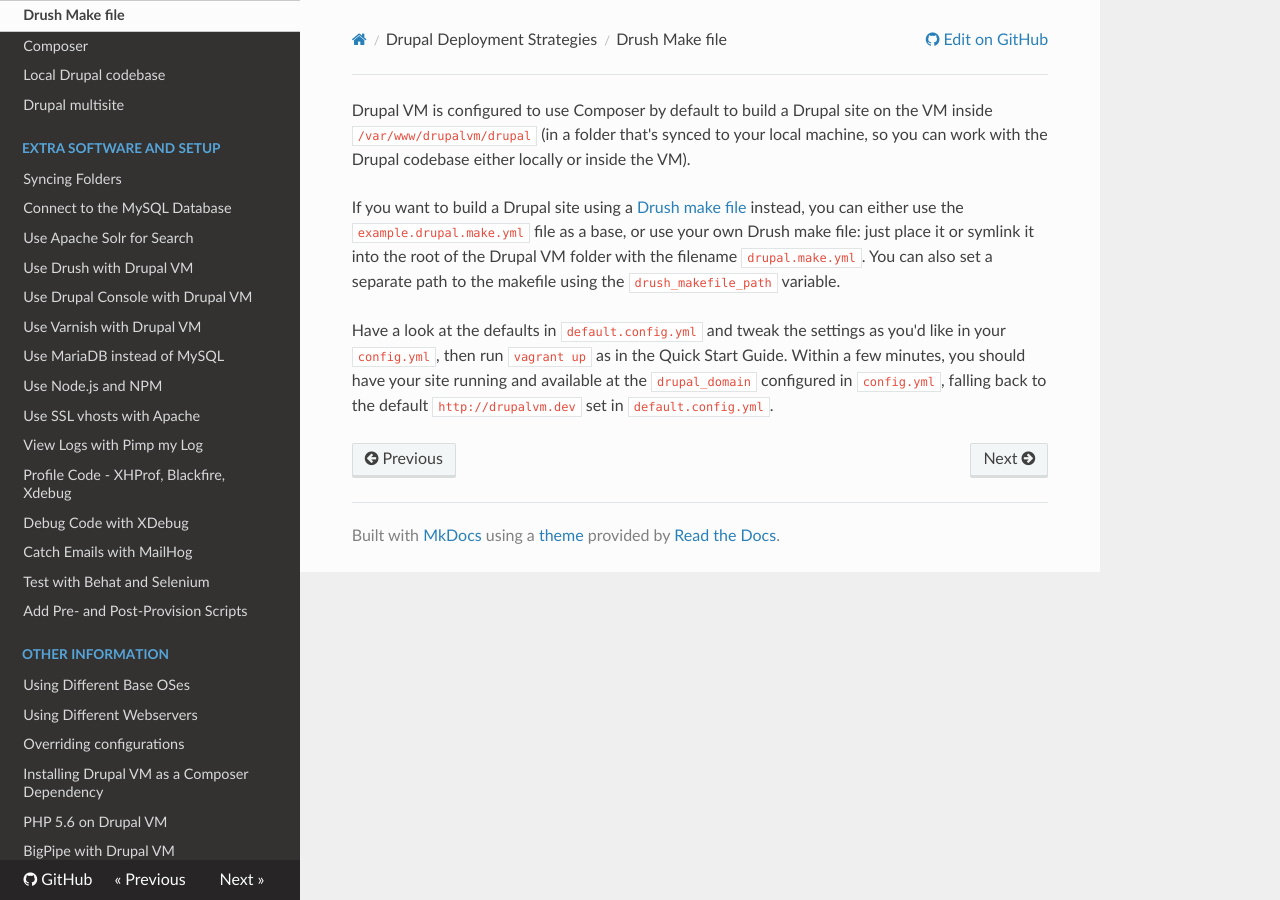
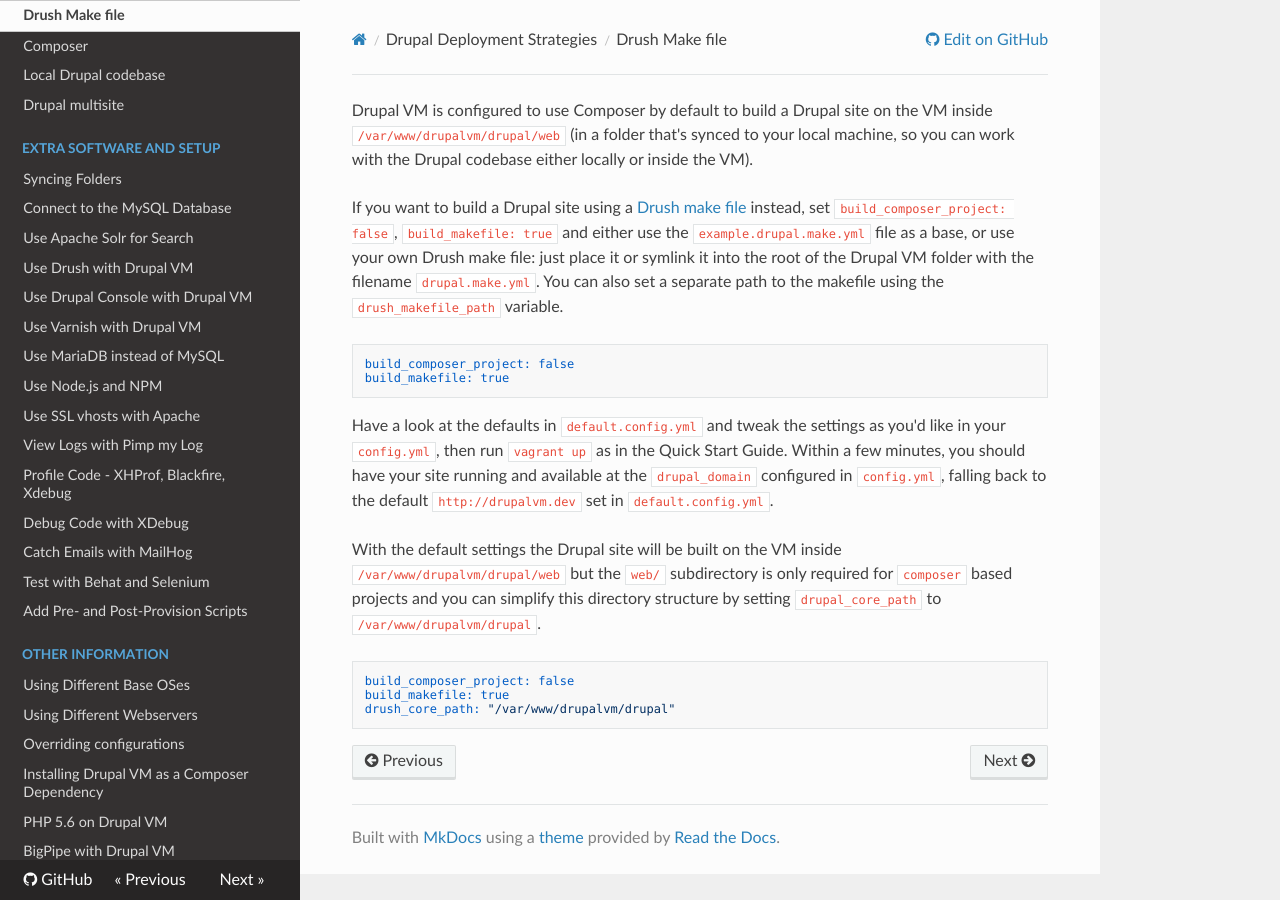
Before and after one commit to geerlingguy/drupal-vm, an MkDocs documentation site: the page built from docs/deployment/drush-make.md, in a window 1280 px wide. Built offline with MkDocs 1.6.1, drawn with Linux system fonts in a browser that asks for light colours; nearby versions of some CDN libraries; old or Windows-style settings are respelled for this version of MkDocs.

Commit message:
Issue #704: Expand some topics with more information

````diff
--- a/docs/deployment/drush-make.md
+++ b/docs/deployment/drush-make.md
@@ -1,5 +1,18 @@
-Drupal VM is configured to use Composer by default to build a Drupal site on the VM inside `/var/www/drupalvm/drupal` (in a folder that's synced to your local machine, so you can work with the Drupal codebase either locally or inside the VM).
+Drupal VM is configured to use Composer by default to build a Drupal site on the VM inside `/var/www/drupalvm/drupal/web` (in a folder that's synced to your local machine, so you can work with the Drupal codebase either locally or inside the VM).
 
-If you want to build a Drupal site using a [Drush make file](http://www.drush.org/en/master/make/) instead, you can either use the `example.drupal.make.yml` file as a base, or use your own Drush make file: just place it or symlink it into the root of the Drupal VM folder with the filename `drupal.make.yml`. You can also set a separate path to the makefile using the `drush_makefile_path` variable.
+If you want to build a Drupal site using a [Drush make file](http://www.drush.org/en/master/make/) instead, set `build_composer_project: false`, `build_makefile: true` and either use the `example.drupal.make.yml` file as a base, or use your own Drush make file: just place it or symlink it into the root of the Drupal VM folder with the filename `drupal.make.yml`. You can also set a separate path to the makefile using the `drush_makefile_path` variable.
+
+```yaml
+build_composer_project: false
+build_makefile: true
+```
 
 Have a look at the defaults in `default.config.yml` and tweak the settings as you'd like in your `config.yml`, then run `vagrant up` as in the Quick Start Guide. Within a few minutes, you should have your site running and available at the `drupal_domain` configured in `config.yml`, falling back to the default `http://drupalvm.dev` set in `default.config.yml`.
+
+With the default settings the Drupal site will be built on the VM inside `/var/www/drupalvm/drupal/web` but the `web/` subdirectory is only required for `composer` based projects and you can simplify this directory structure by setting `drupal_core_path` to `/var/www/drupalvm/drupal`.
+
+```yaml
+build_composer_project: false
+build_makefile: true
+drush_core_path: "/var/www/drupalvm/drupal"
+```
````
Also changed, not shown: README.md (+2 -0 lines).
